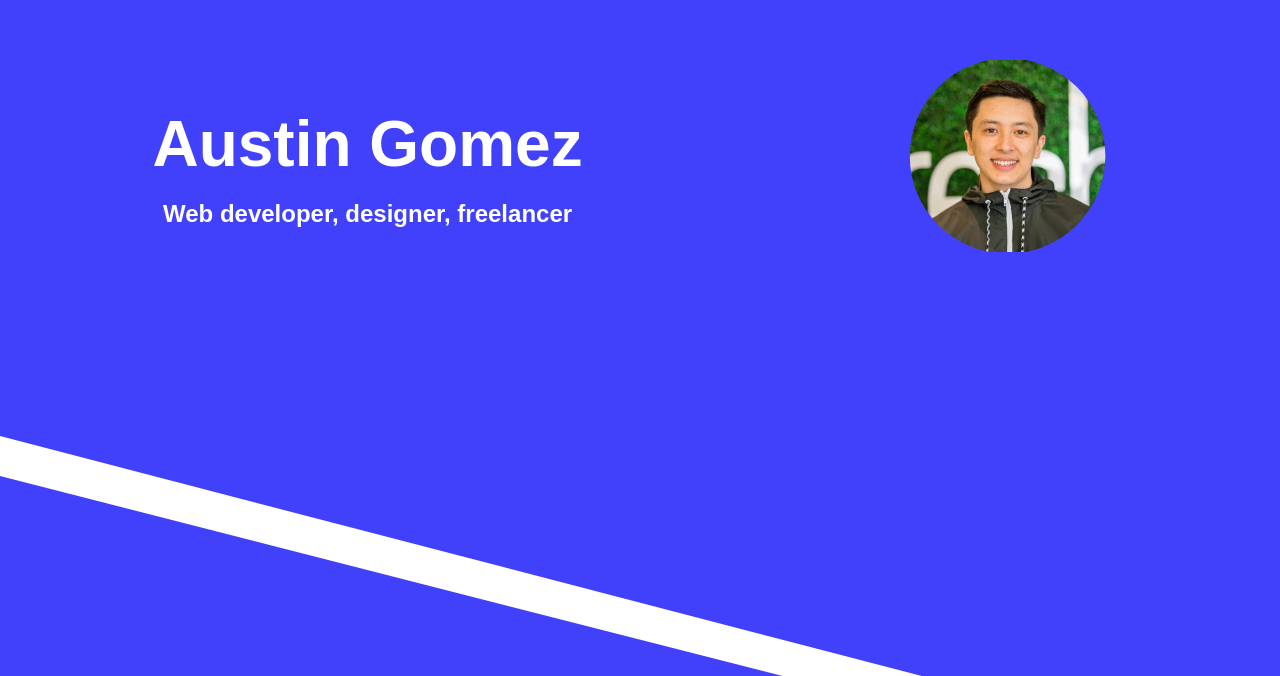
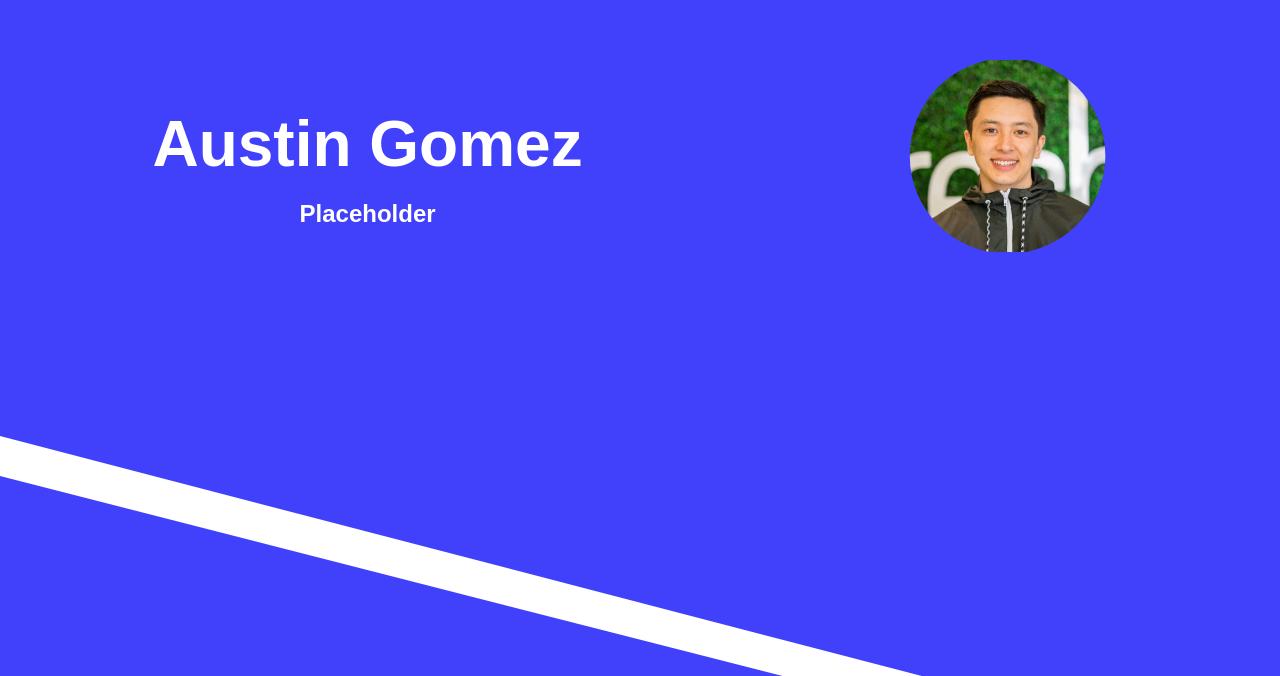
Before and after one commit to AustinGomez/AustinGomez.github.io, a React (Create React App) app: page / in a window 1280 px wide. Shown: the part 124-800 px from the top of the page. Built offline with nearby package versions, Linux system fonts and the light colour scheme.

Commit message:
Updated copy

```diff
--- a/src/components/Home/Home.jsx
+++ b/src/components/Home/Home.jsx
@@ -32,12 +32,13 @@ export default class Home extends Component {
                 </div>
             )
         })
+
         return (
             <div className="Home">
                 <div className="top">
                     <div className="top-container">
                         <h1>Austin Gomez</h1>
-                        <h2>Web developer, designer, freelancer</h2>
+                        <h2>Placeholder</h2>
                     </div>
                     <img className="circle-img" src={headshot} alt="headshot"/>
                 </div>
@@ -51,7 +52,7 @@ export default class Home extends Component {
                 <div className="top">
                     <div className="top-container">
                         <h1>Austin Gomez</h1>
-                        <h2>Web developer, designer, freelancer</h2>
+                        <h2>Placeholder</h2>
                     </div >
                 </div>
             </div>
```
